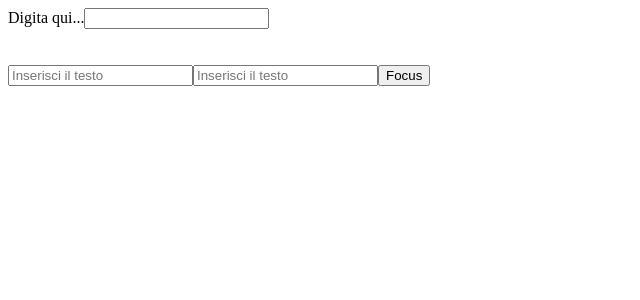
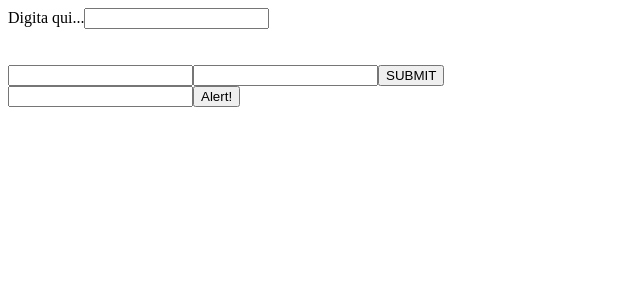
Before and after one commit to Giuliazeolla/MiaTech, a React (Vite) app in the folder input/: page / in a window 1280 px wide. Shown: the top 300 px of the page, without its empty margins (0-640 px from the left). Built offline with nearby package versions, Linux system fonts and the light colour scheme.

Commit message:
added alert input

```diff
--- a/input/src/App.jsx
+++ b/input/src/App.jsx
@@ -1,6 +1,6 @@
 import React, { useState } from "react";
-
 import Input from "./input";
+import AlertInput from "./ref";
 
 const TextInput = () => {
 
@@ -20,6 +20,7 @@ const [input, setInput] = useState('');
     <br/>
     <br/>
     <Input />
+    <AlertInput />
     </>
   )
 }
--- a/input/src/input.jsx
+++ b/input/src/input.jsx
@@ -1,13 +1,6 @@
 import React from "react";
-import { useRef } from "react";
 
 const Input = () => {
-
-    const inputRef = useRef(null);
-
-    const focusInput = () => {
-        inputRef.current.focus();
-    }
 
     const handleSubmit = (e) => {
         e.preventDefault();
@@ -21,9 +14,9 @@ const Input = () => {
     return (
     <>
     <form onSubmit={handleSubmit}>
-        <input type="text" name="first_name" ref={inputRef} placeholder="Inserisci il testo"/>
-        <input type="text" name="last_name" ref={inputRef} placeholder="Inserisci il testo"/>
-        <button type="submit" onClick={focusInput}>Focus</button>
+        <input type="text" name="first_name"/>
+        <input type="text" name="last_name"/>
+        <button type="submit">SUBMIT</button>
     </form>
     </>
     )
--- a/input/src/main.jsx
+++ b/input/src/main.jsx
@@ -1,7 +1,7 @@
 import { createRoot } from 'react-dom/client'
 import App from './App.jsx'
 import Input from './input.jsx'
-import './index.css'
+import AlertInput from './ref.jsx'
 
 createRoot(document.getElementById('root')).render(
     <App />,
--- /dev/null
+++ b/input/src/ref.jsx
@@ -0,0 +1,17 @@
+import React from "react";
+import { useState } from "react";
+
+const AlertInput = () => {
+    const [inputValue, setInputValue] = useState('');
+
+    const showAlert = () => alert('Il valore input è '+ inputValue);
+
+    return (
+        <>
+        <input type="text" value={inputValue} onChange={(e) => setInputValue(e.target.value)} />
+        <button onClick={showAlert}>Alert!</button>
+        </>
+    )
+}
+
+export default AlertInput;
```
